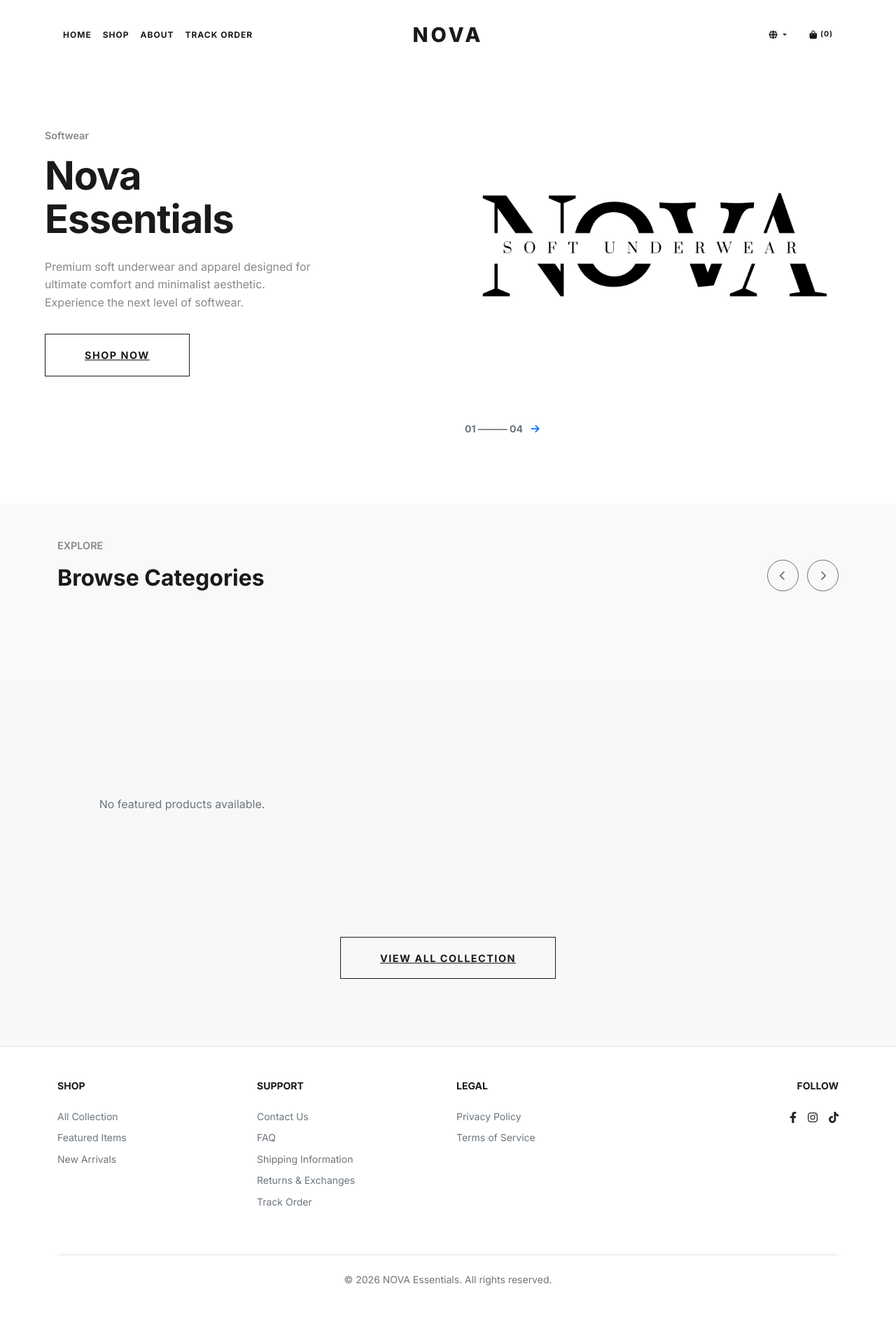
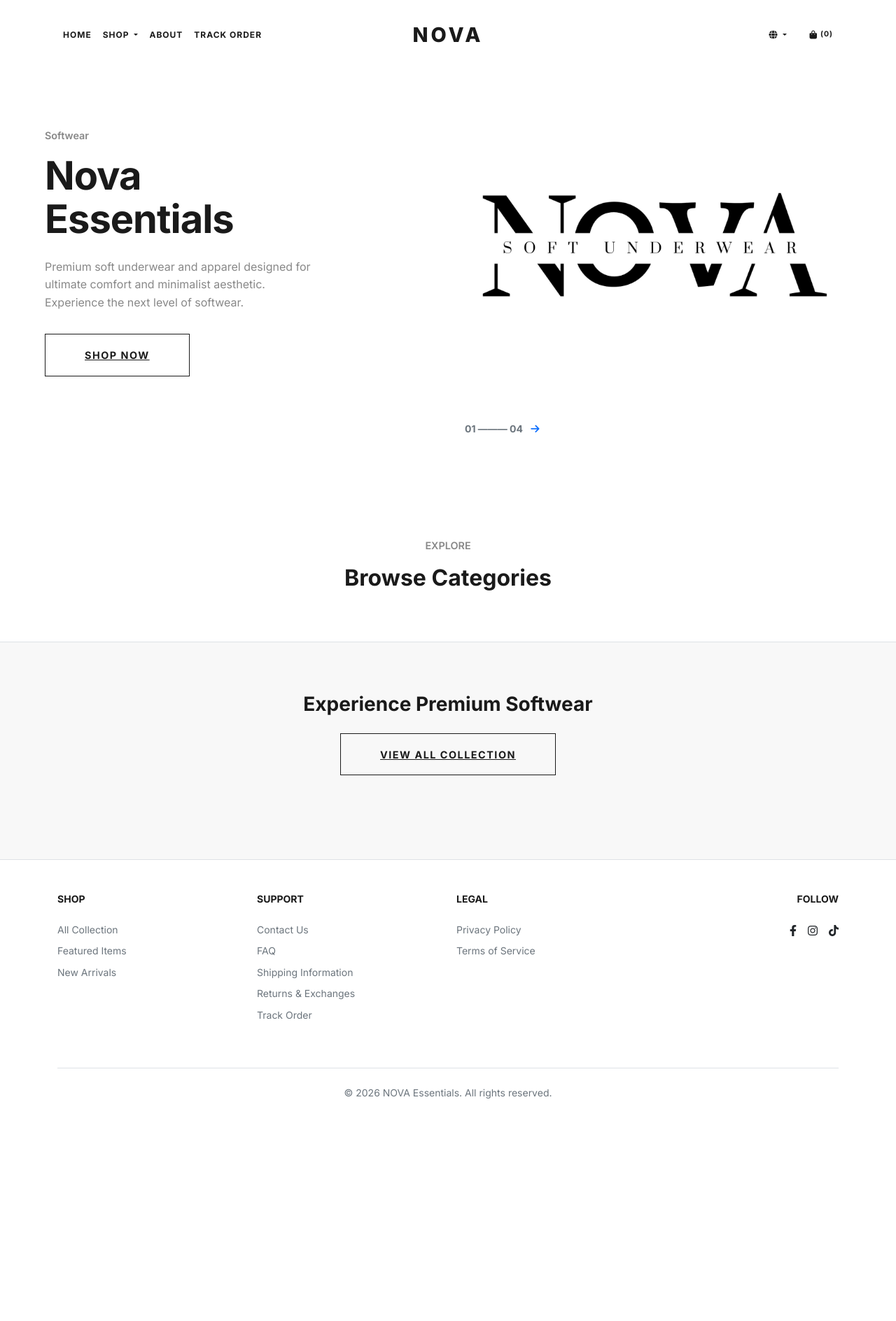
Before and after one commit to Abdallh312/Ecommerce, a Django app: page / in a window 1280 px wide. Shown: the whole page at 70% size. After the commit the page ends 1570 px from the top, so only its background shows below. Run offline with Django 4.2, Linux system fonts and the light colour scheme; data that the repository does not hold is empty; some libraries are stand-ins or nearby versions.

Commit message:
Update navigation and page structure to focus on categories as requested

```diff
--- a/templates/base.html
+++ b/templates/base.html
@@ -92,8 +92,17 @@
                     <li class="nav-item">
                         <a class="nav-link fw-bold small" href="{% url 'products:home' %}">{% trans "HOME" %}</a>
                     </li>
-                    <li class="nav-item">
-                        <a class="nav-link fw-bold small" href="{% url 'products:product_list' %}">{% trans "SHOP" %}</a>
+                    <li class="nav-item dropdown">
+                        <a class="nav-link dropdown-toggle fw-bold small" href="#" id="shopDropdown" role="button" data-bs-toggle="dropdown" aria-expanded="false">
+                            {% trans "SHOP" %}
+                        </a>
+                        <ul class="dropdown-menu border-0 shadow-sm rounded-0" aria-labelledby="shopDropdown">
+                            <li><a class="dropdown-item small fw-bold" href="{% url 'products:product_list' %}">{% trans "ALL COLLECTION" %}</a></li>
+                            <li><hr class="dropdown-divider"></li>
+                            {% for cat in global_categories %}
+                            <li><a class="dropdown-item small" href="{% url 'products:category_products' cat.slug %}">{{ cat.name|upper }}</a></li>
+                            {% endfor %}
+                        </ul>
                     </li>
                     <li class="nav-item">
                         <a class="nav-link fw-bold small" href="{% url 'core:about' %}">{% trans "ABOUT" %}</a>
--- a/templates/products/home.html
+++ b/templates/products/home.html
@@ -26,42 +26,33 @@
     </div>
 </section>
 
-<!-- Category Slider Section -->
-<section class="py-5 bg-light overflow-hidden">
-    <div class="container mb-4">
-        <div class="d-flex justify-content-between align-items-end">
-            <div>
+<!-- Categories Section - Alpine Grid -->
+<section class="py-5 bg-white">
+    <div class="container mb-4 text-center">
         <span class="hero-tag">{% trans "EXPLORE" %}</span>
-                <h2 class="fw-bold mt-2 mb-0">{% trans "Browse Categories" %}</h2>
-            </div>
-            <div class="swiper-navigation-custom">
-                <button class="swiper-prev-cat btn btn-outline-dark rounded-circle me-2"><i class="fas fa-chevron-left small"></i></button>
-                <button class="swiper-next-cat btn btn-outline-dark rounded-circle"><i class="fas fa-chevron-right small"></i></button>
-            </div>
-        </div>
+        <h2 class="fw-bold mt-2 mb-5">{% trans "Browse Categories" %}</h2>
     </div>
 
-    <div class="container-fluid pe-0">
-        <div class="swiper category-swiper">
-            <div class="swiper-wrapper">
+    <div class="container">
+        <div class="row g-4">
             {% for category in categories %}
-                <div class="swiper-slide">
+            <div class="col-md-4">
                 <a href="{% url 'products:category_products' category.slug %}" class="text-decoration-none group">
-                        <div class="category-slide-card">
+                    <div class="category-slide-card border">
                         <div class="category-image-wrapper">
                             {% if category.image %}
                                 <img src="{{ category.image.url }}" alt="{{ category.name }}" class="category-img">
                             {% else %}
-                                    <div class="category-img-placeholder d-flex align-items-center justify-content-center bg-white h-100 w-100">
-                                        <i class="fas fa-th-large fa-2x text-muted opacity-20"></i>
+                                <div class="category-img-placeholder d-flex align-items-center justify-content-center bg-white h-100 w-100" style="min-height: 300px;">
+                                    <i class="fas fa-th-large fa-3x text-muted opacity-20"></i>
                                 </div>
                             {% endif %}
                             <div class="category-overlay">
                                 <span class="btn-alpine py-2 px-3 small">{% trans "EXPLORE" %}</span>
                             </div>
                         </div>
-                            <div class="category-info pt-3">
-                                <h5 class="category-title-min mb-1">{{ category.name|upper }}</h5>
+                        <div class="category-info p-4 text-center">
+                            <h5 class="category-title-min mb-1 fw-bold">{{ category.name|upper }}</h5>
                             <span class="small text-muted">{{ category.products.count }} {% trans "PRODUCTS" %}</span>
                         </div>
                     </div>
@@ -70,54 +61,13 @@
             {% endfor %}
         </div>
     </div>
-    </div>
 </section>
 
-<!-- Featured Products - Alpine Grid -->
-<section id="featured" class="py-5">
-    <div class="container">
-        <div class="alpine-grid">
-            {% for product in featured_products %}
-            <div class="fade-in-up">
-                <a href="{% url 'products:product_detail' product.slug %}" class="text-decoration-none">
-                    <div class="product-card">
-                        <div class="product-image-container">
-                            {% if product.has_discount %}
-                                <div class="product-badge-discount">{% trans "SALE" %} -{{ product.discount_percentage }}%</div>
-                            {% endif %}
-                            {% if product.get_main_image %}
-                                <img src="{{ product.get_main_image }}" alt="{{ product.name }}" class="product-image" loading="lazy">
-                            {% else %}
-                                <i class="fas fa-image fa-3x text-muted opacity-20"></i>
-                            {% endif %}
-                        </div>
-                        <div class="product-info-minimal">
-                            <div>
-                                <h3 class="product-title-min">{{ product.name }}</h3>
-                                <span class="product-cat-min">{{ product.category.name }}</span>
-                            </div>
-                            <div class="product-price-min">
-                                {% if product.has_discount %}
-                                    <span class="product-price-old">LE {{ product.base_price }}</span>
-                                    <span class="product-price-current has-discount">LE {{ product.discount_price }}</span>
-                                {% else %}
-                                    <span class="product-price-current">LE {{ product.base_price }}</span>
-                                {% endif %}
-                            </div>
-                        </div>
-                    </div>
-                </a>
-            </div>
-            {% empty %}
-            <div class="col-12 text-center py-5">
-                <p class="text-muted">{% trans "No featured products available." %}</p>
-            </div>
-            {% endfor %}
-        </div>
-
-        <div class="text-center mt-5">
+<!-- View All Collection CTA -->
+<section class="py-5 border-top">
+    <div class="container text-center py-4">
+        <h3 class="fw-bold mb-4">{% trans "Experience Premium Softwear" %}</h3>
         <a href="{% url 'products:product_list' %}" class="btn-alpine">{% trans "VIEW ALL COLLECTION" %}</a>
-        </div>
     </div>
 </section>
 {% endblock %}
```
Also changed, not shown: templates/products/product_list.html (+20 -28 lines). Lines whose indentation alone changed are shown as unchanged.
